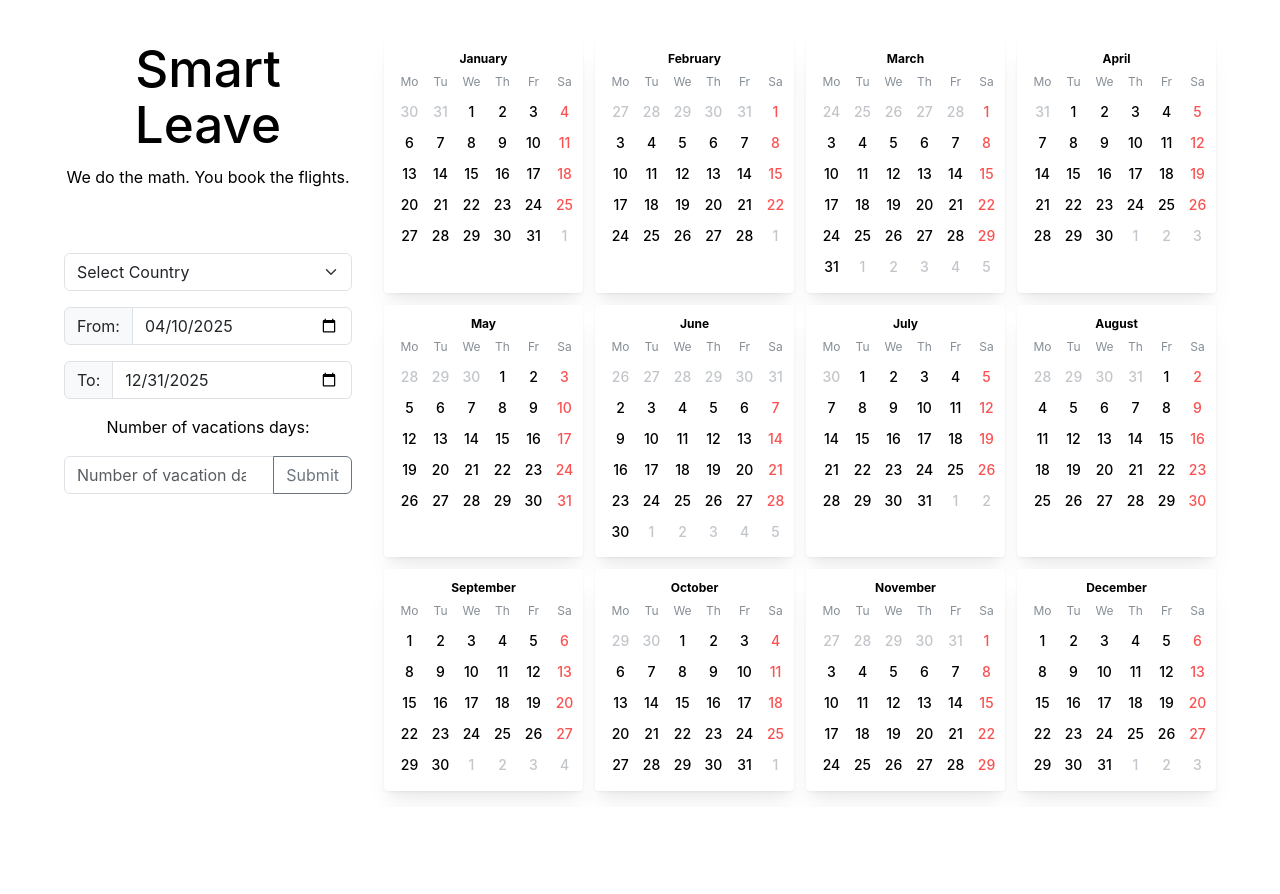
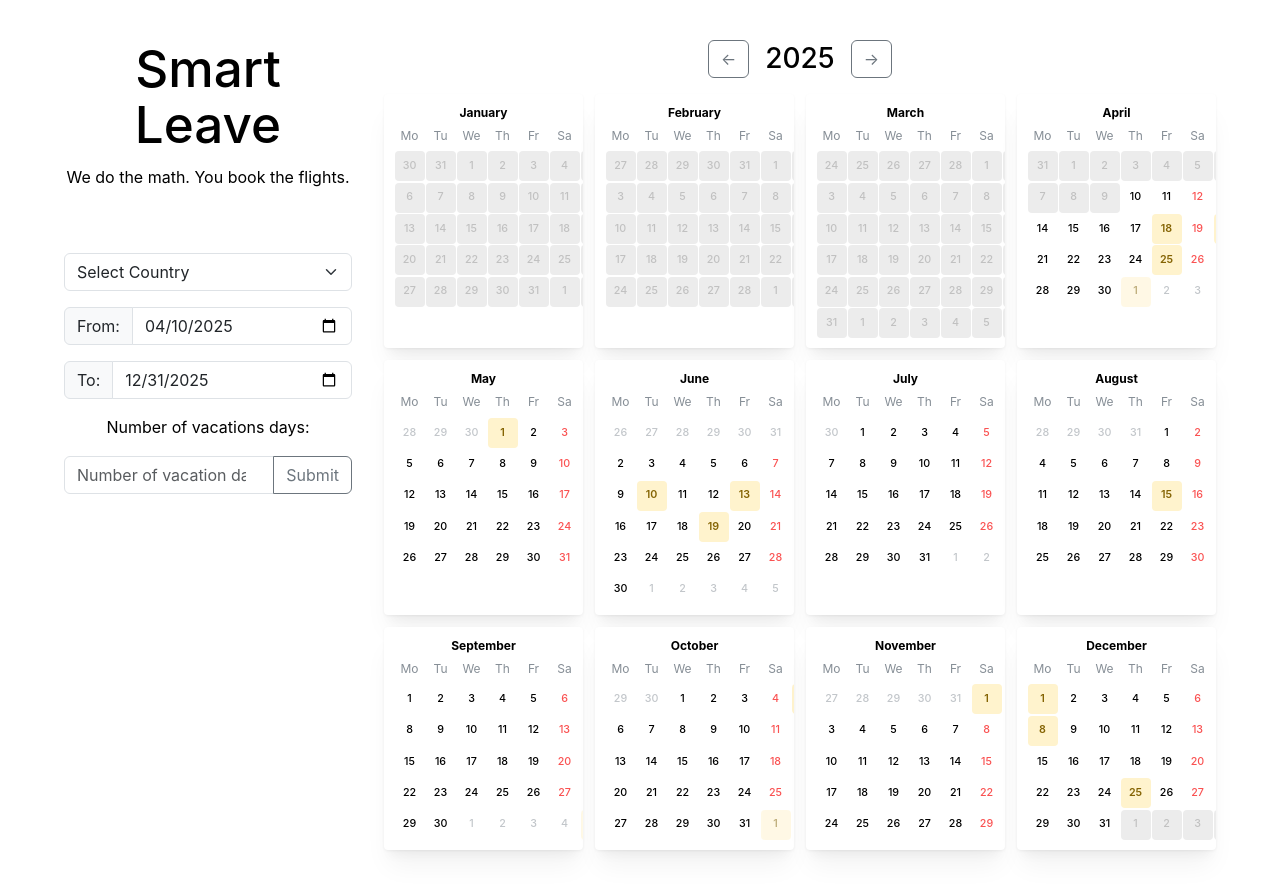
Before and after one commit to Carolina-Sofia/smartLeave, a React (Vite) app: page / in a window 1280 px wide. Shown: the top 894 px of the page. Before the commit the page ends 807 px from the top, so only its background shows below. Built offline with nearby package versions, Linux system fonts and the light colour scheme.

Commit message:
Highlight holidays and vacation recs

```diff
--- a/src/App.css
+++ b/src/App.css
@@ -16,3 +16,26 @@
   padding: 0 !important;
   margin: 0 !important;
 }
+
+.disabled-day {
+  font-size: 14px !important;
+  background-color: #e0e0e0 !important;
+  color: #999 !important;
+  opacity: 0.6;
+}
+
+.vacation-day {
+  font-size: 14px !important;
+  background-color: #ffcccc !important;
+  color: #b30000 !important;
+  font-weight: bold;
+  border-radius: 4px;
+}
+
+.holiday-day {
+  font-size: 14px !important;
+  background-color: #fff3cd !important;
+  color: #856404 !important;
+  font-weight: 600;
+  border-radius: 4px;
+}
--- a/src/App.jsx
+++ b/src/App.jsx
@@ -45,7 +45,11 @@ function App() {
   const [endDate, setEndDate] = useState(
     formatDate(new Date(new Date().getFullYear(), 11, 31))
   );
-  const currentYear = new Date().getFullYear();
+
+  const [currentYear, setCurrentYear] = useState(new Date().getFullYear());
+
+  const handlePrevYear = () => setCurrentYear((prev) => prev - 1);
+  const handleNextYear = () => setCurrentYear((prev) => prev + 1);
 
   const handleInputChange = (event) => {
     let value = parseInt(event.target.value, 10);
@@ -123,19 +127,34 @@ function App() {
     console.log("Recommended vacation days:", bestDays);
   }
 
+  const formattedVacationDays = vacationRecs.map(
+    (d) => new Date(d).toISOString().split("T")[0]
+  );
+
+  const formattedHolidayDays = getHolidays().map(
+    (d) => new Date(d).toISOString().split("T")[0]
+  );
+  const [selectedCountry, setSelectedCountry] = useState("");
+
   return (
     <>
       <div className="page pt-4 px-5">
-        {/* Start date */}
+        {/* Left side */}
         <div className="form col-3">
           <h1 className="pb-1">Smart Leave</h1>
           <p className="pb-5">We do the math. You book the flights.</p>
           <div className="input-group mb-3">
-            <select class="form-select" aria-label="Default select example">
-              <option selected>Select Country</option>
-              <option value="1">Portugal</option>
+            <select
+              className="form-select"
+              aria-label="Country select"
+              value={selectedCountry}
+              onChange={(e) => setSelectedCountry(e.target.value)}
+            >
+              <option value="">Select Country</option>
+              <option value="portugal">Portugal</option>
             </select>
           </div>
+          {/* Start date */}
           <div className="input-group mb-3">
             <span className="input-group-text">From:</span>
             <input
@@ -186,14 +205,40 @@ function App() {
           </div>
         </div>
 
-        <div className="calendar">
-          <ul>
-            {vacationRecs.map((day, index) => (
-              <li key={index}>{formatDisplayDate(day)}</li>
-            ))}
-          </ul>
+        {/* Right side */}
+        <div style={{ flex: 1 }}>
+          <div
+            style={{
+              display: "flex",
+              justifyContent: "center",
+              alignItems: "center",
+              gap: "1rem",
+              marginBottom: "1rem",
+            }}
+          >
+            <button
+              onClick={handlePrevYear}
+              className="btn btn-outline-secondary"
+            >
+              ←
+            </button>
+            <h2 className="m-0 fs-3">{currentYear}</h2>
+            <button
+              onClick={handleNextYear}
+              className="btn btn-outline-secondary"
+            >
+              →
+            </button>
+          </div>
+
+          <YearCalendar
+            year={currentYear}
+            startDate={startDate}
+            endDate={endDate}
+            vacationDays={formattedVacationDays}
+            holidayDays={formattedHolidayDays}
+          />
         </div>
-        <YearCalendar year={currentYear} />
       </div>
     </>
   );
--- a/src/components/YearCalendar.jsx
+++ b/src/components/YearCalendar.jsx
@@ -1,12 +1,20 @@
 import { Month } from "@mantine/dates";
 import { SimpleGrid, Paper, Title } from "@mantine/core";
-import { useState } from "react";
 
-function YearCalendar({ year }) {
+function YearCalendar({
+  year,
+  startDate,
+  endDate,
+  vacationDays = [],
+  holidayDays = [],
+}) {
   const months = Array.from(
     { length: 12 },
     (_, index) => new Date(year, index)
   );
+  const formatDate = (date) => date.toISOString().split("T")[0];
+  const start = new Date(startDate);
+  const end = new Date(endDate);
 
   return (
     <SimpleGrid
@@ -16,7 +24,6 @@ function YearCalendar({ year }) {
         { maxWidth: "md", cols: 2 },
         { maxWidth: "sm", cols: 1 },
       ]}
-      style={{ justifyContent: "center" }}
     >
       {months.map((monthDate, index) => (
         <Paper
@@ -40,7 +47,44 @@ function YearCalendar({ year }) {
           <Month
             month={monthDate}
             size="xs"
-            classNames={{ day: "custom-day" }}
+            getDayProps={(date) => {
+              const dateStr = formatDate(date);
+
+              if (date < start || date > end) {
+                return {
+                  style: {
+                    backgroundColor: "#e0e0e0",
+                    color: "#999",
+                    pointerEvents: "none",
+                    opacity: 0.6,
+                  },
+                };
+              }
+
+              if (vacationDays.includes(dateStr)) {
+                return {
+                  style: {
+                    backgroundColor: "#ffcccc",
+                    color: "#b30000",
+                    fontWeight: 700,
+                    borderRadius: "4px",
+                  },
+                };
+              }
+
+              if (holidayDays.includes(dateStr)) {
+                return {
+                  style: {
+                    backgroundColor: "#fff3cd",
+                    color: "#856404",
+                    fontWeight: 600,
+                    borderRadius: "4px",
+                  },
+                };
+              }
+
+              return {};
+            }}
           />
         </Paper>
       ))}
--- a/src/index.css
+++ b/src/index.css
@@ -58,6 +58,8 @@ button:focus-visible {
   width: 100%;
   max-width: none;
   display: flex;
+  gap: 2rem;
+  padding: 2rem;
 }
 
 .calendar {
```
